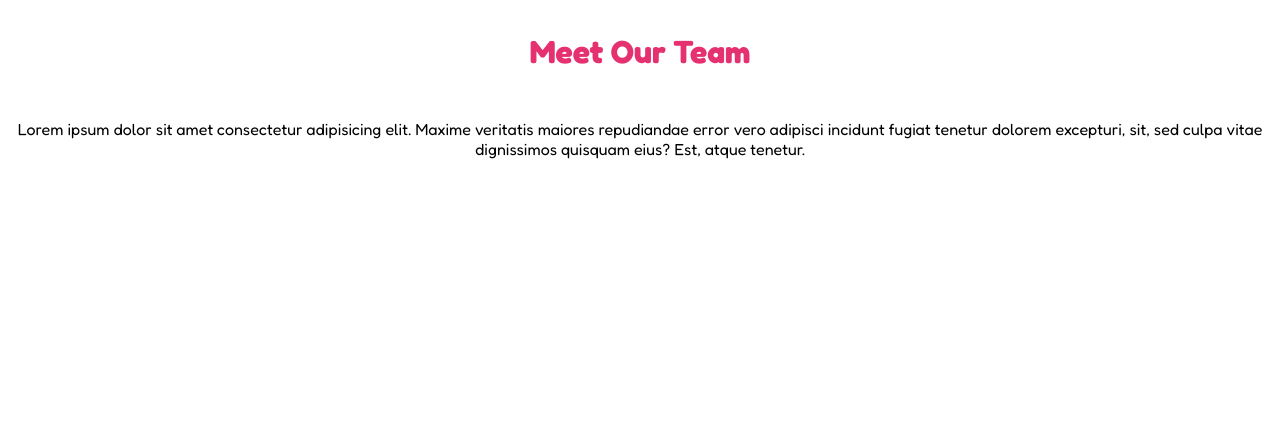
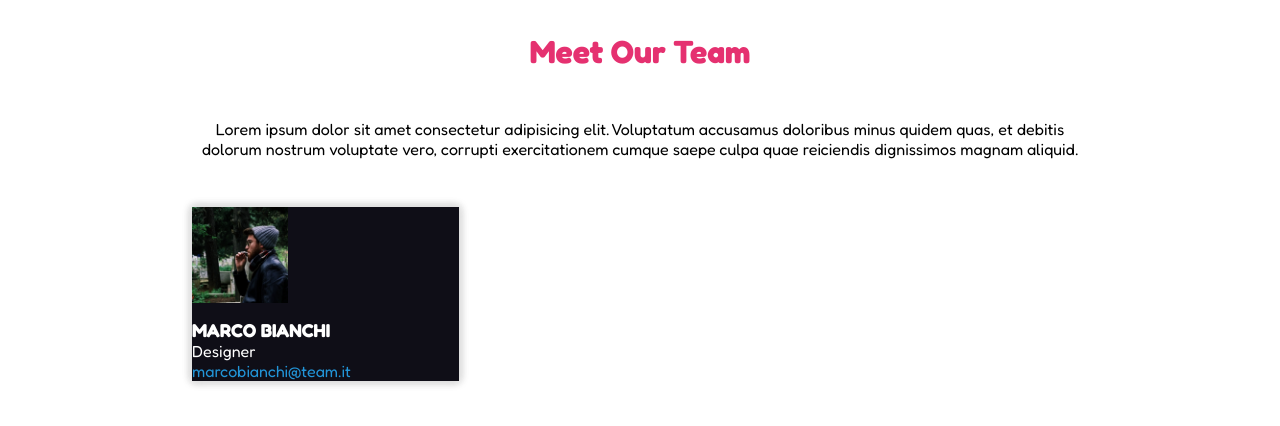
Before and after one commit to Plvmmu10/html-css-float-cards, a plain HTML site: page index.html in a window 1280 px wide. Drawn offline with Linux system fonts and the light colour scheme.

Commit message:
add header and 1st card

```diff
--- a/css/style.css
+++ b/css/style.css
@@ -1,35 +1,82 @@
 /* General */
 
-*{
+* {
     margin: 0;
     padding: 0;
     box-sizing: border-box;
 }
 
-body{
+body {
     font-family: 'Fredoka', sans-serif;
 }
 
 /* color panel */
 
-:root{
+:root {
     --card-bg: #0f0e17;
     --title: #e53170;
-    --main-bg: #fffffe;
+    --email: #2295d8;
+}
+
+.clearfix::after {
+    content: "";
+    display: table;
+    clear: both;
 }
 
 /* container config */
-.container{
-    max-width: 1400px;
+.container {
+    text-align: center;
     margin: 0 auto;
-    text-align: center;
-}
-/* header config */
-header{
-    padding-top: 2rem;
-    padding-bottom: 3rem;
+    width: 70%;
 }
 
-h1{
-    color: var(--title)
+/* header config */
+header {
+    padding-top: 2rem;
+    margin-bottom: 3rem;
 }
+
+.title {
+    color: var(--title);
+}
+
+/* main config */
+
+/* card config */
+.card {
+    background-color: var(--card-bg);
+    width: calc(100% / 3 - ( 2rem ));
+    margin-right: 1rem;
+    margin-top: 3rem;
+    text-align: left;
+    box-shadow: .1rem .1rem .5rem #dedede,
+        -.1rem -.1rem .5rem #dedede,
+        .1rem -.1rem .5rem #dedede,
+        -.1rem .1rem .5rem #dedede;
+    min-width: 10em;
+}
+
+.name,.qualify {
+    color: white;
+}
+
+.email {
+    color: var(--email);
+}
+
+.info {
+    padding-top: 1rem;
+    float: left;
+}
+
+/* img config */
+img {
+    width: 6rem;
+    margin-right: 1rem;
+}
+
+/* float config */
+.left {
+    float: left;
+}
--- a/index.html
+++ b/index.html
@@ -13,17 +13,28 @@
 <body>
     <div class="container">
         <header>
-            <h1>Meet Our Team</h1>
+            <h1 class="title">Meet Our Team</h1>
         </header>
+        <main>
+            <section class="paragraph">
+                <p>Lorem ipsum dolor sit amet consectetur adipisicing elit. Voluptatum accusamus doloribus minus quidem quas, et debitis dolorum nostrum voluptate vero, corrupti exercitationem cumque saepe culpa quae reiciendis dignissimos magnam aliquid.</p>
+            </section>
 
-        <main>
+            <section class="card left">
+                <section class="image">
 
-            <section class="paragraph">
-                <p>Lorem ipsum dolor sit amet consectetur adipisicing elit. Maxime veritatis maiores repudiandae error vero adipisci incidunt fugiat tenetur dolorem excepturi, sit, sed culpa vitae dignissimos quisquam eius? Est, atque tenetur.</p>
+                    <img src="./img/male1.png" alt="marco-img" class="left">
+
+                </section>
+                <section class="info">
+                    <h3 class="name">MARCO BIANCHI</h3>
+
+                    <p class="qualify">Designer</p>
+
+                    <p class="email">marcobianchi@team.it</p>
+                </section>
             </section>
-            <section>
 
-            </section>
         </main>
     </div>
 
```
